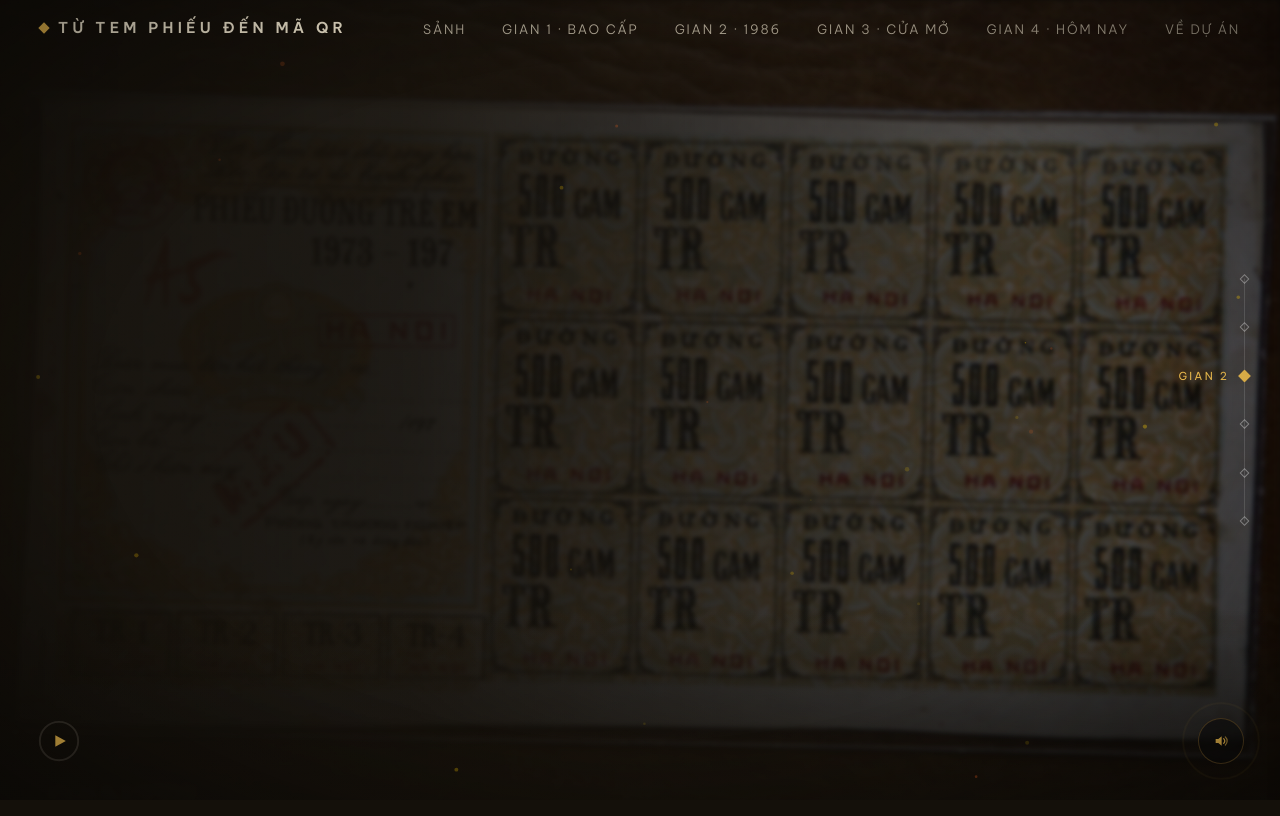
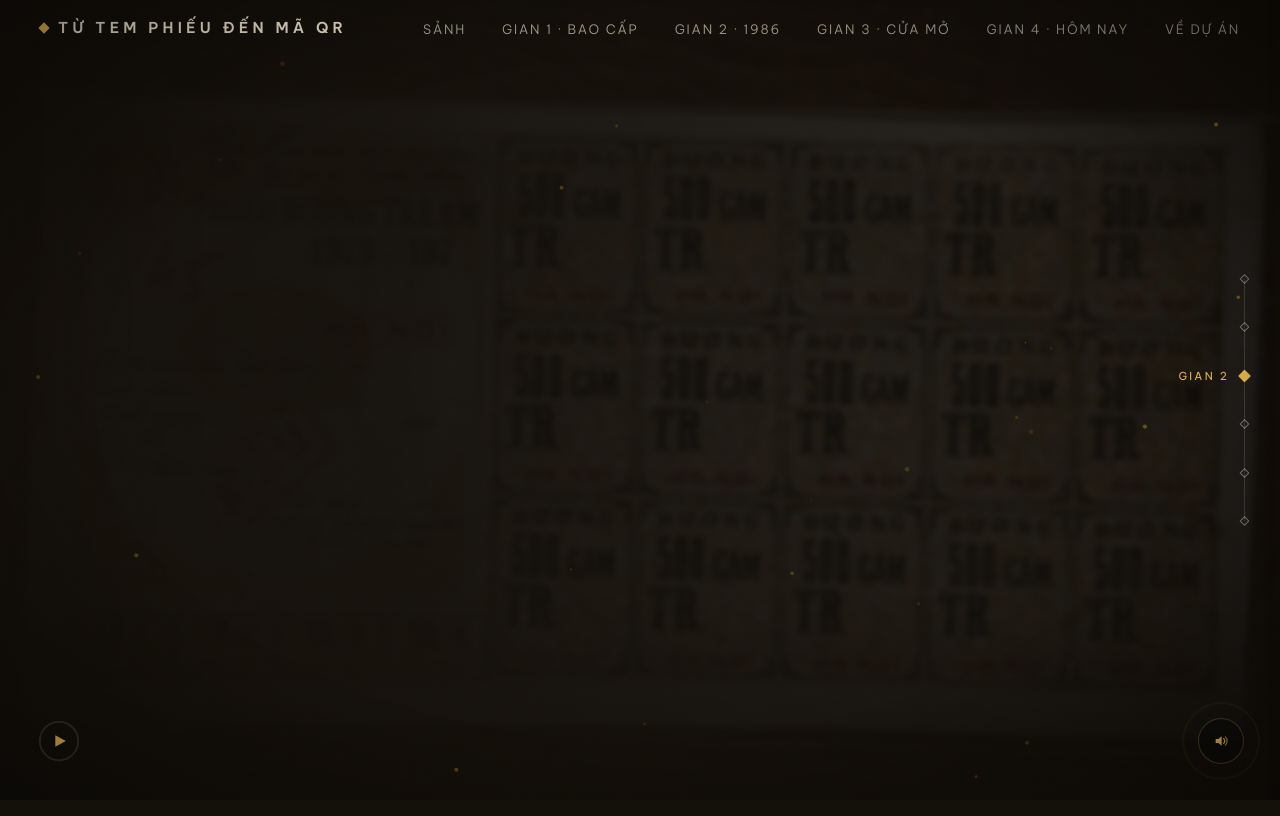
Before and after one commit to lehongquan12a08-gif/chu-nghia-xa-hoi-khoa-hoc, a Next.js app: page / in a window 1280 px wide. Shown: the top 816 px of the page. Built offline with nearby package versions, Linux system fonts and the light colour scheme.

Commit message:
Hero redesign: gallery-wall look - background sinks into vignette darkness, ration card hangs in dark-wood frame with ivory mat under a warm picture-light glow, museum label plaque below the frame (fits viewport, clear of the title block)

```diff
--- a/components/Hero.tsx
+++ b/components/Hero.tsx
@@ -59,25 +59,44 @@ export default function Hero() {
             src="/images/csk/bao-tem2.webp"
             alt=""
             className="hero-bgimg will-transform pointer-events-none absolute inset-0 h-full w-full object-cover"
-            style={{ filter: 'blur(2px) brightness(0.32) sepia(0.25)', objectPosition: 'center 40%' }}
+            style={{ filter: 'blur(3px) brightness(0.22) sepia(0.3)', objectPosition: 'center 40%' }}
           />
-          {/* HIỆN VẬT: Phiếu mua lương thực TP.HCM (1987) đóng khung nghiêng bên phải
-              — không bị chữ đè; mobile ẩn (chữ ở giữa, nền tem mờ là đủ) */}
+          {/* vignette: dìm nền vào bóng tối phòng trưng bày — sáng nhẹ nơi khối chữ */}
           <div
-            className="hero-card will-transform absolute right-[4vw] top-1/2 hidden -translate-y-1/2 md:block"
-            style={{ height: 'min(58vh, 30vw)', transform: 'translateY(-50%) rotate(-4deg)', opacity: 0 }}
+            className="pointer-events-none absolute inset-0"
+            style={{
+              background:
+                'radial-gradient(ellipse at 32% 45%, rgba(20,16,10,0) 0%, rgba(20,16,10,0.45) 55%, rgba(20,16,10,0.88) 100%)',
+            }}
+          />
+          {/* HIỆN VẬT TREO TƯỜNG: Phiếu mua lương thực TP.HCM (1987) — khung gỗ,
+              lót ngà, đèn rọi tranh, biển nhãn dưới khung; mobile ẩn */}
+          <div
+            className="hero-card will-transform absolute right-[6vw] top-[46%] hidden md:block"
+            style={{ height: 'min(56vh, 28vw)', transform: 'translateY(-50%) rotate(-2.5deg)', opacity: 0 }}
           >
-            {/* eslint-disable-next-line @next/next/no-img-element */}
-            <img
-              src="/images/csk/phieu-hcm.webp"
-              alt="Phiếu mua lương thực — TP. Hồ Chí Minh, 1987"
-              className="h-full w-auto border-[6px] border-[#f0e6ce] shadow-[0_44px_130px_rgba(0,0,0,0.8)]"
-              style={{ filter: 'contrast(1.03)' }}
+            {/* quầng đèn rọi tranh */}
+            <div
+              className="pointer-events-none absolute -inset-[22%]"
+              style={{
+                background:
+                  'radial-gradient(closest-side, rgba(233,184,76,0.17) 0%, rgba(233,184,76,0.05) 55%, transparent 78%)',
+              }}
             />
-            {/* w-0 min-w-full: chú thích ôm đúng bề rộng ảnh, không kéo giãn khối */}
-            <p className="mt-3 w-0 min-w-full text-balance text-center font-typewriter text-[11px] leading-snug tracking-[0.1em] text-vn-ivory/55">
-              Phiếu mua lương thực · TP.HCM · 1987 — tư liệu sưu tầm
-            </p>
+            {/* khung gỗ sẫm + lớp lót ngà */}
+            <div className="relative h-full border-[9px] border-[#241b10] bg-[#efe4c9] p-[12px] shadow-[0_40px_110px_rgba(0,0,0,0.85)]">
+              {/* eslint-disable-next-line @next/next/no-img-element */}
+              <img
+                src="/images/csk/phieu-hcm.webp"
+                alt="Phiếu mua lương thực — TP. Hồ Chí Minh, 1987"
+                className="h-full w-auto"
+                style={{ filter: 'contrast(1.04)' }}
+              />
+            </div>
+            {/* biển nhãn bảo tàng dưới khung */}
+            <div className="absolute -bottom-[50px] left-1/2 -translate-x-1/2 whitespace-nowrap border border-vn-gold-antique/40 bg-[#1d1710]/90 px-3 py-2 text-center font-typewriter text-[10px] tracking-[0.1em] text-vn-gold-antique">
+              PHIẾU MUA LƯƠNG THỰC · TP.HCM · 1987
+            </div>
           </div>
           {/* scrim: đậm bên TRÁI cho khối chữ — tấm tem phiếu bên phải luôn thoáng */}
           <div
```
